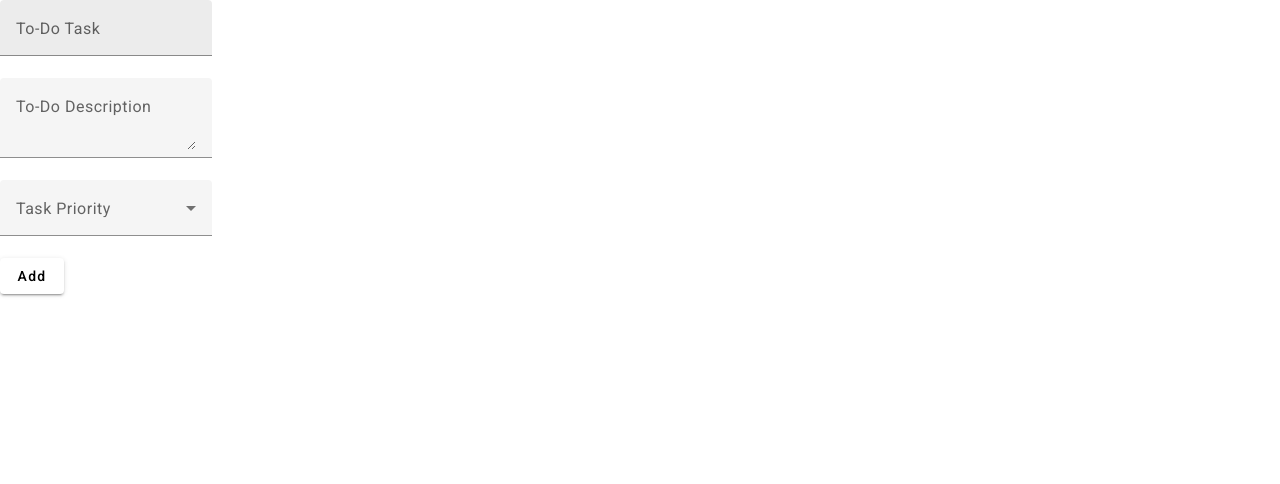
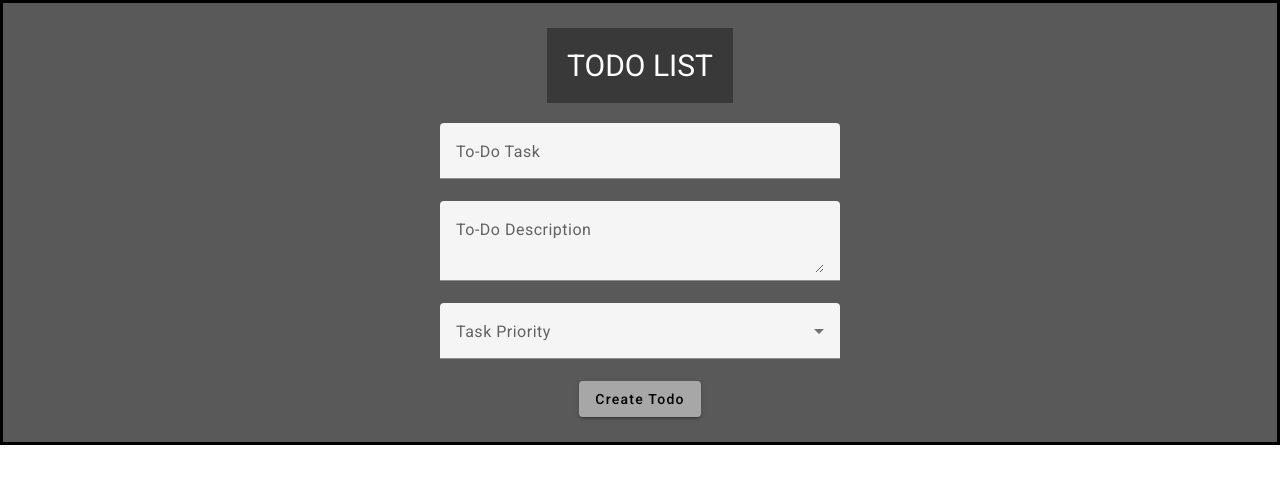
Before and after one commit to vrkfx/Angular-Todo, an Angular app in the folder todo/: page /todo in a window 1280 px wide. Shown: the top 484 px of the page. Built offline with nearby package versions, Linux system fonts and the light colour scheme.

Commit message:
new-form comp added styling

```diff
--- a/todo/src/app/new-form/new-form.component.css
+++ b/todo/src/app/new-form/new-form.component.css
@@ -0,0 +1,18 @@
+.parent {
+  display: flex;
+  justify-content: center;
+  align-items: center;
+  flex-direction: column;
+  border-style: solid;
+  padding: 25px;
+  margin: auto;
+  background-color: rgb(89, 89, 89);
+}
+.header{
+  padding: 20px 20px;
+  margin-bottom: 20px;
+  text-align: center;
+  background-color:  rgb(57, 57, 57);
+  color: white;
+  font-size: 30px;
+}
--- a/todo/src/app/new-form/new-form.component.html
+++ b/todo/src/app/new-form/new-form.component.html
@@ -1,7 +1,8 @@
 <form>
-  <div>
+  <div class="parent">
+    <div class="header">TODO LIST</div>
     <div>
-      <mat-form-field appearance="fill">
+      <mat-form-field appearance="fill" [style.width.em]="25">
         <mat-label>To-Do Task</mat-label>
         <input
           matInput
@@ -12,7 +13,7 @@
       </mat-form-field>
     </div>
     <div>
-      <mat-form-field appearance="fill">
+      <mat-form-field appearance="fill" [style.width.em]="25">
         <mat-label>To-Do Description</mat-label>
         <textarea
           matInput
@@ -27,7 +28,7 @@
 
     </div>
     <div>
-      <mat-form-field appearance="fill">
+      <mat-form-field appearance="fill" [style.width.em]="25">
         <mat-label> Task Priority</mat-label>
         <mat-select [(ngModel)]="newTask.selectedPriorityValue" name="selectedPriorityValue">
           <mat-option *ngFor="let selectedPriorityValue of dropDownOptions"  [value]="selectedPriorityValue" >
@@ -37,8 +38,8 @@
       </mat-form-field>
 
     </div>
-    <div>
-      <button mat-raised-button (click)="addTask()">Add</button>
+    <div >
+      <button mat-raised-button style="color: rgb(0, 0, 0); background-color: rgb(167, 167, 167);" (click)="addTask()">Create Todo</button>
     </div>
   </div>
 </form>
```
